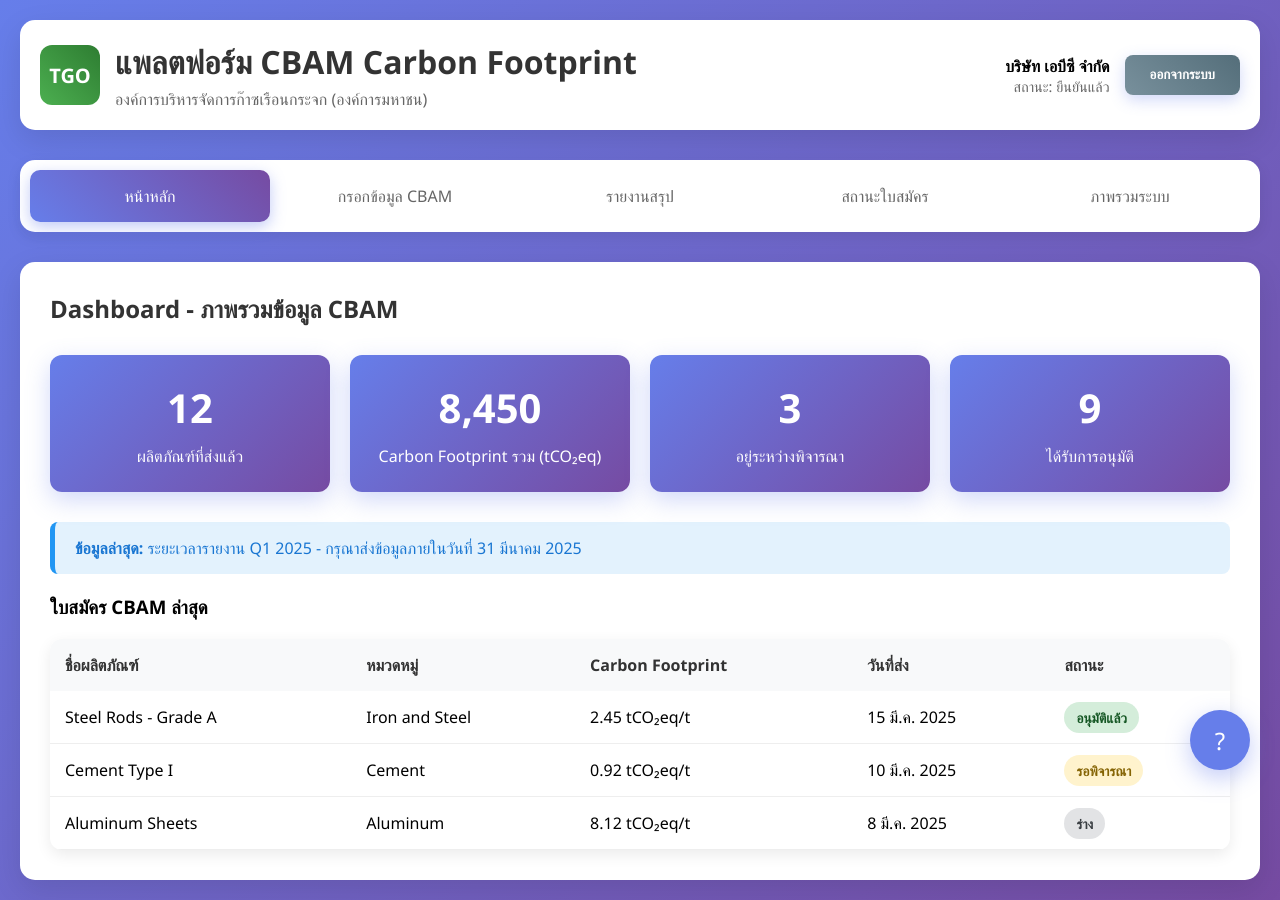
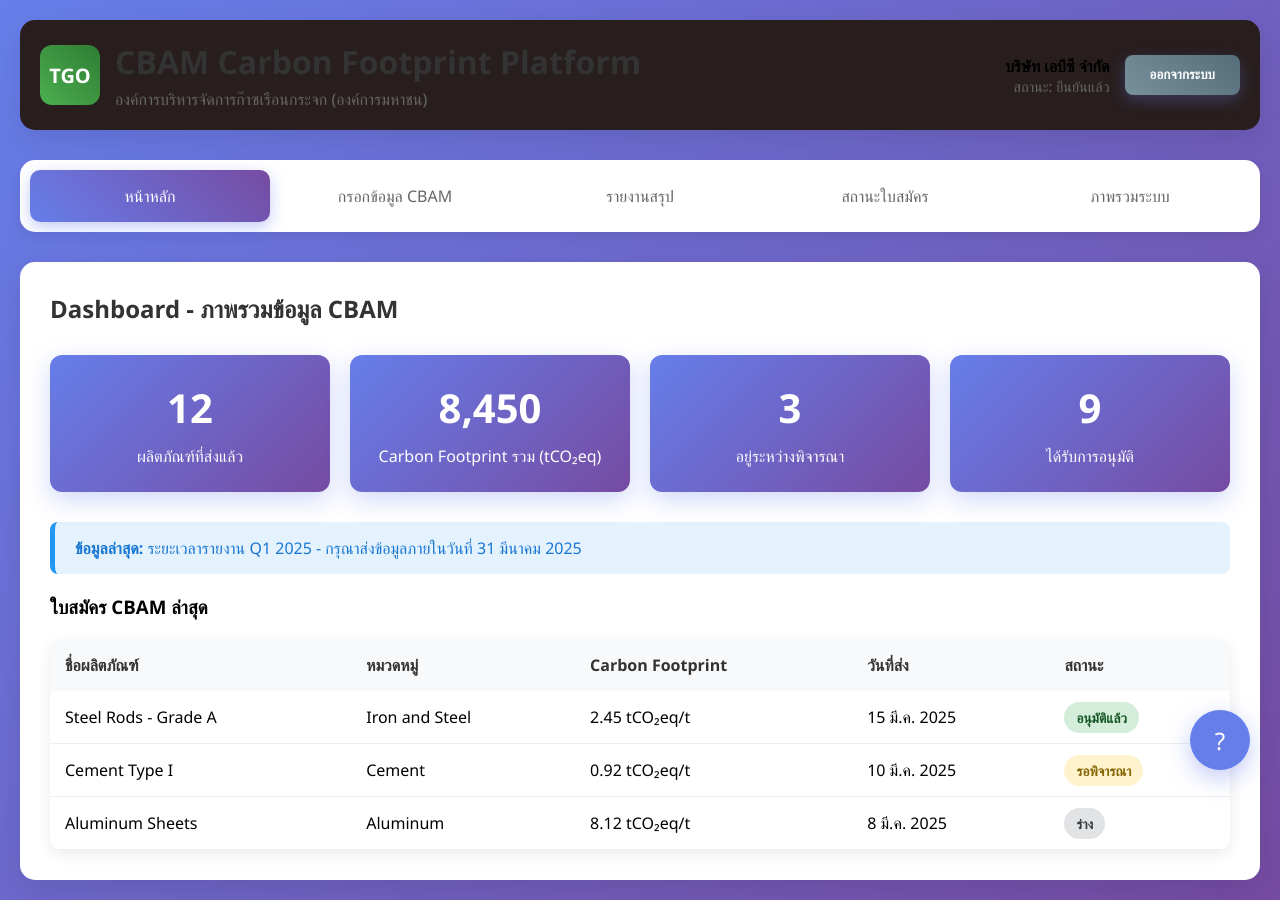
Before and after one commit to paskorn/cbam-platform-demo, a plain HTML site: page index.html in a window 1280 px wide. Drawn offline with Linux system fonts and the light colour scheme.

Commit message:
Update CBAM platform design

```diff
--- a/index.html
+++ b/index.html
@@ -24,7 +24,7 @@
         }
 
         .header {
-            background: white;
+            background: rgb(40, 30, 30);
             padding: 20px;
             border-radius: 15px;
             box-shadow: 0 10px 30px rgba(0,0,0,0.1);
@@ -357,7 +357,7 @@
             <div class="logo-section">
                 <div class="logo">TGO</div>
                 <div>
-                    <h1 style="color: #333; margin-bottom: 5px;">แพลตฟอร์ม CBAM Carbon Footprint</h1>
+                    <h1 style="color: #333; margin-bottom: 5px;">CBAM Carbon Footprint Platform</h1>
                     <p style="color: #666;">องค์การบริหารจัดการก๊าซเรือนกระจก (องค์การมหาชน)</p>
                 </div>
             </div>
```
